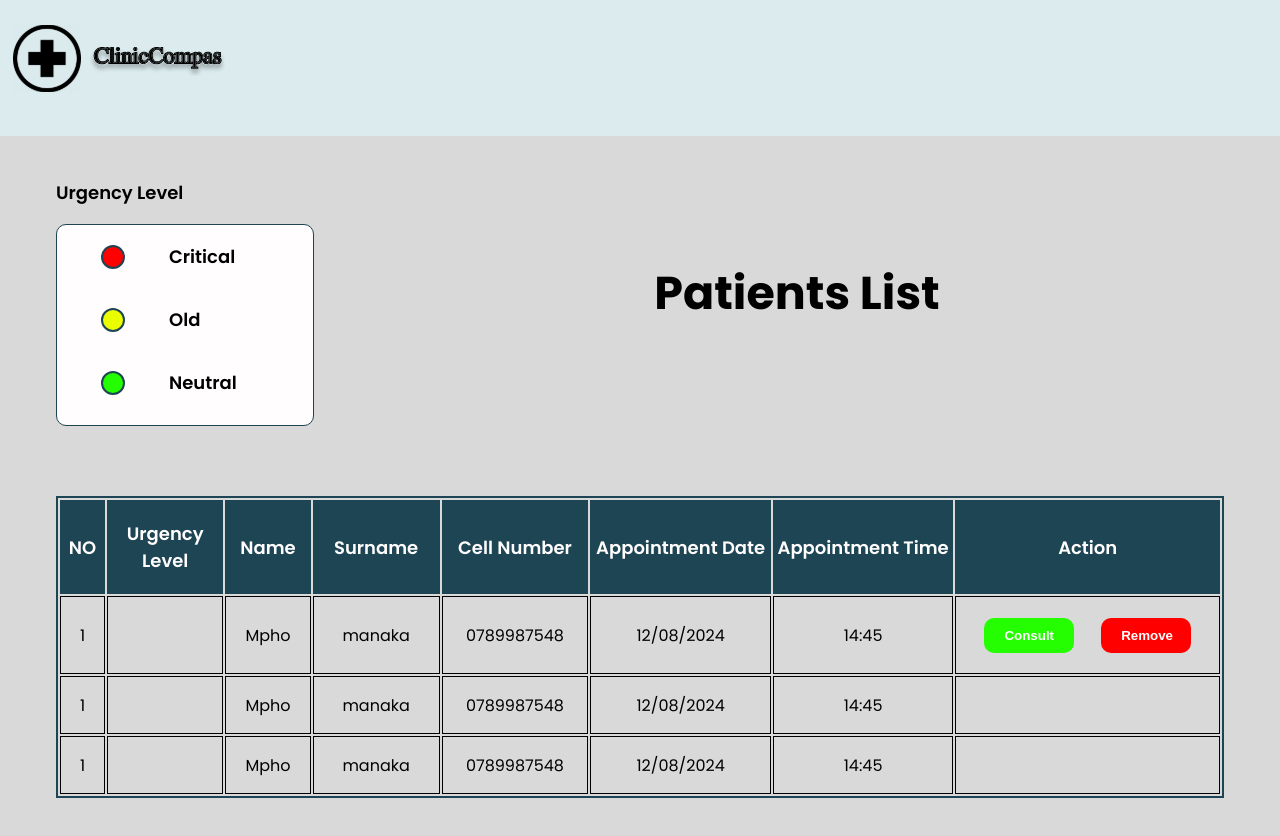
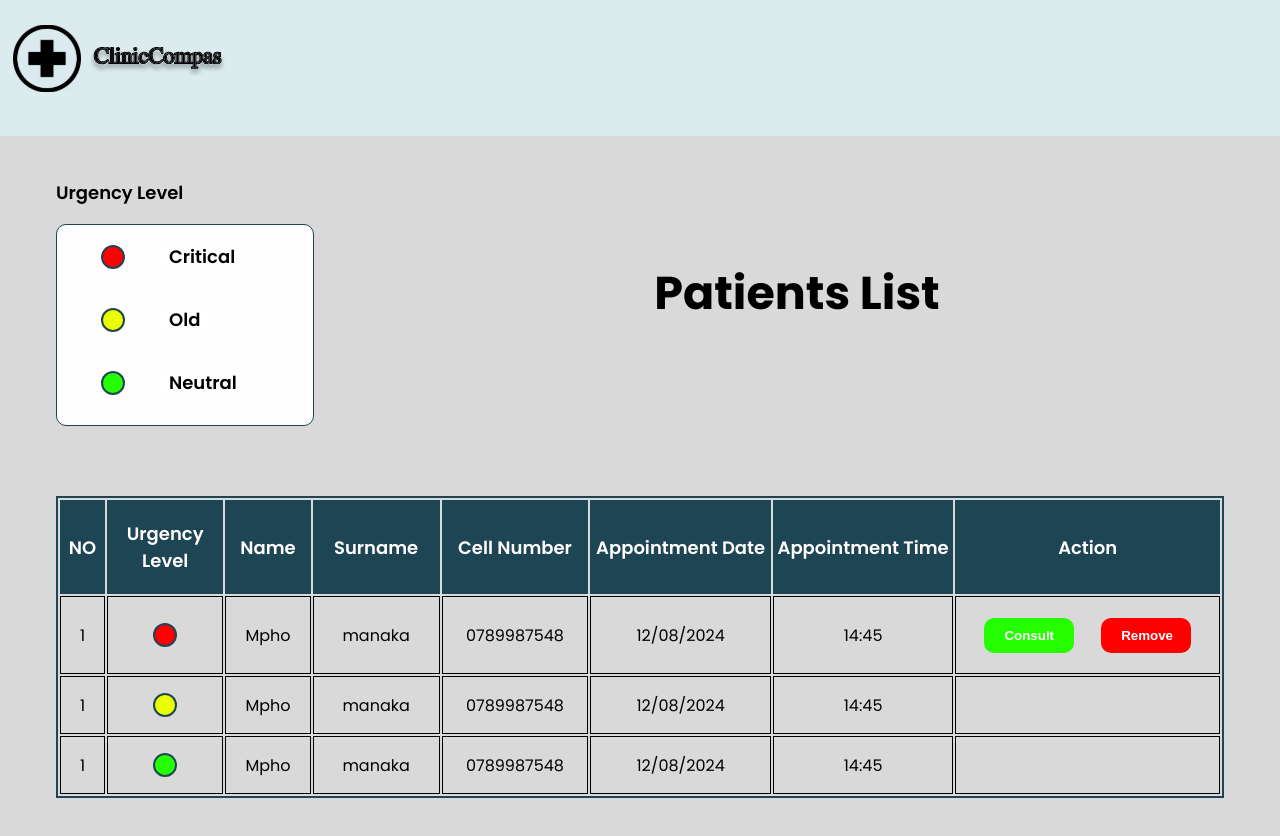
Before and after one commit to BathabileMkhabela/ClinicCampass.Web, a React (Create React App) app: page / in a window 1280 px wide. Shown: the top 836 px of the page. Built offline with nearby package versions, Linux system fonts and the light colour scheme.

Commit message:
finish urgency level indicators

```diff
--- a/src/features/admin/components/patients_waiting_visit_comp/patients_list_table.jsx
+++ b/src/features/admin/components/patients_waiting_visit_comp/patients_list_table.jsx
@@ -1,5 +1,6 @@
 import PatientsListTableRowComp from "./patients_list_table_row_comp";
 import PatientListActionBtnsComp from './patient_list_actionbtn_comp';
+
 export default function PatientsListTableComp(){
     return(
         <>
@@ -15,8 +16,8 @@ export default function PatientsListTableComp(){
                 <th>Action</th>
             </tr>
           <PatientsListTableRowComp actionBtns={<PatientListActionBtnsComp/>}/>
-          <PatientsListTableRowComp/>
-          <PatientsListTableRowComp/>
+          <PatientsListTableRowComp urgLvl="urgencyLevelClassColorOld"/>
+          <PatientsListTableRowComp urgLvl="urgencyLevelClassColorNeutral"/>
 
         </table>
         </>
--- a/src/features/admin/components/patients_waiting_visit_comp/patients_list_table_row_comp.jsx
+++ b/src/features/admin/components/patients_waiting_visit_comp/patients_list_table_row_comp.jsx
@@ -1,10 +1,10 @@
 import '../../../../styles/admin_styles.css';
-
-export default function PatientsListTableRowComp({no="1",urgLvl="",name="Mpho",surname="manaka",cellnum="0789987548",appointmentDate="12/08/2024",appointmentTime="14:45",actionBtns}){
+import UrgencyLeveltbComp from './urgency_level_td_comp';
+export default function PatientsListTableRowComp({no="1",urgLvl="urgencyLevelClassColorCritical",name="Mpho",surname="manaka",cellnum="0789987548",appointmentDate="12/08/2024",appointmentTime="14:45",actionBtns}){
     return(
              <tr className="table_row">
                  <td>{no}</td>
-                 <td>{urgLvl}</td>
+                 <td>{<UrgencyLeveltbComp urgencyLevelClassColor={`${urgLvl}`}/>}</td>
                  <td>{name}</td>
                  <td>{surname}</td>
                  <td>{cellnum}</td>
--- a/src/features/admin/components/patients_waiting_visit_comp/urgency_level_component.jsx
+++ b/src/features/admin/components/patients_waiting_visit_comp/urgency_level_component.jsx
@@ -1,4 +1,4 @@
-import UrgencyLevelRadioBtn from "./urgency_lvl_radioBtn_comp";
+import UrgencyLevelRadioBtn from "./urgency_lvl_indicator_comp";
 export default function UrgencyLevelComp(){
     return(
         <div className="urgency_level_component">
--- /dev/null
+++ b/src/features/admin/components/patients_waiting_visit_comp/urgency_level_td_comp.jsx
@@ -0,0 +1,6 @@
+export default function UrgencyLeveltbComp({urgencyLevelClassColor="urgencyLevelClassColorCritical"}){
+    return(
+        <div className={urgencyLevelClassColor}>
+        </div>
+    );
+}
--- a/src/features/admin/states.js
+++ b/src/features/admin/states.js
@@ -1,19 +1,7 @@
 import { create } from 'zustand'
 
-const level1 = "Critical";
-const level2 = "Old";
-const level3 = "Neutral";
+
 const useUrgencyLevelStore = create((set)=>({
-    level: level3,
-    changeUrgLvlToOld: ()=> set(({
-       level: level2
-    })),
-    changeUrgLvlTCritical: ()=> set(({
-        level: level1
 
-    })),
-    changeUrgLvlToNeutral: ()=> set(({
-        level: level3
-    })),
 }))
 export default useUrgencyLevelStore
--- a/src/styles/admin_styles.css
+++ b/src/styles/admin_styles.css
@@ -106,3 +106,27 @@ h1{
 .level3_indicator{
     background-color: var(--green-color);
 }
+.urgencyLevelClassColorCritical{
+    background-color: var(--red-color);
+    height: 20px;
+    width: 20px;
+    border-radius: 50px;
+    margin: auto;
+    border: 2px solid var(--primary-color);
+}
+.urgencyLevelClassColorOld{
+    background-color: #EAFE00;
+    height: 20px;
+    width: 20px;
+    border-radius: 50px;
+    margin: auto;
+    border: 2px solid var(--primary-color);
+}
+.urgencyLevelClassColorNeutral{
+    background-color: var(--green-color);
+    height: 20px;
+    width: 20px;
+    border-radius: 50px;
+    margin: auto;
+    border: 2px solid var(--primary-color);
+}
```
Also changed, not shown: src/features/admin/components/patients_waiting_visit_comp/urgency_lvl_indicator_comp.jsx (renamed from src/features/admin/components/patients_waiting_visit_comp/urgency_lvl_radioBtn_comp.jsx).
